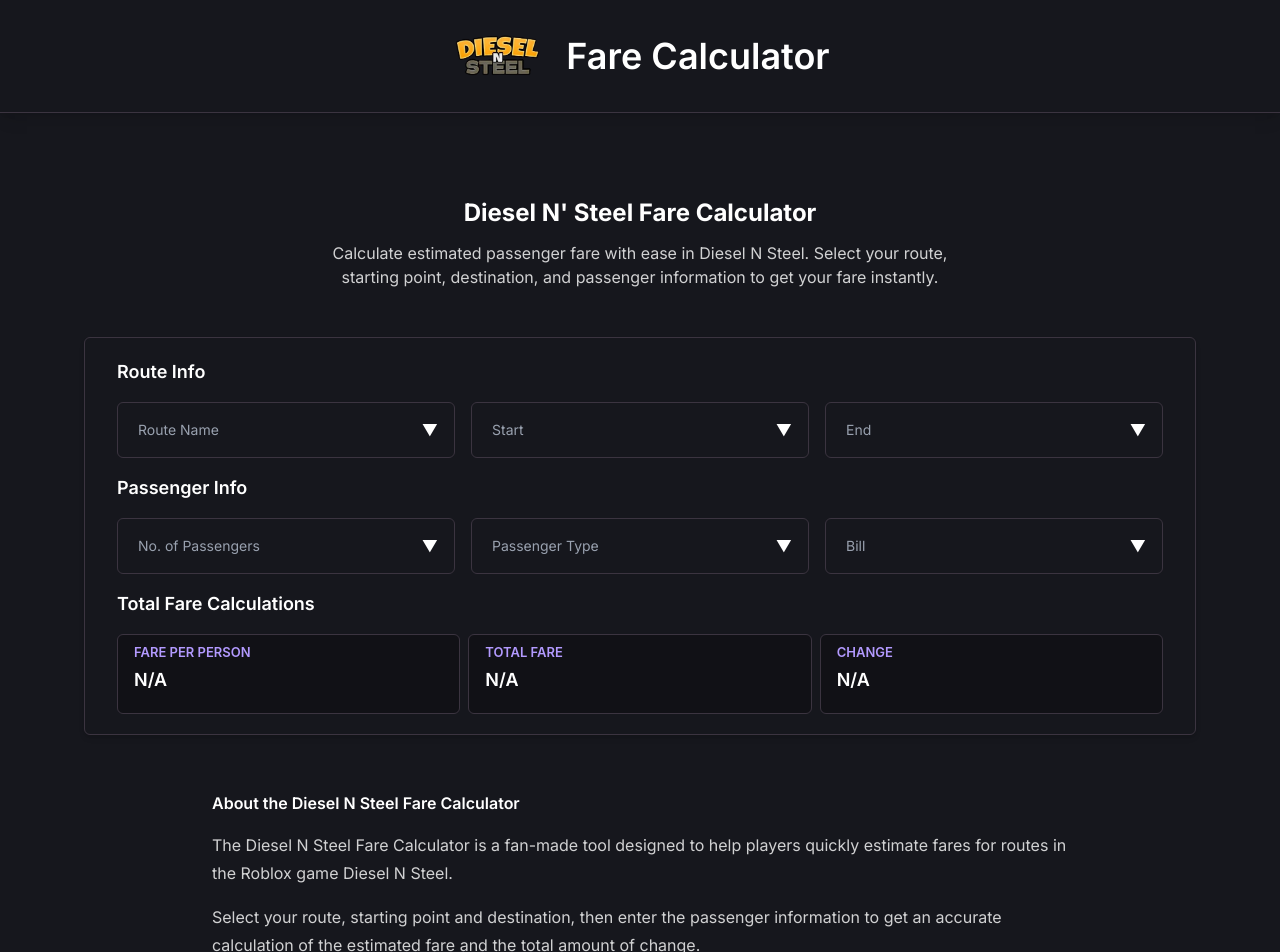
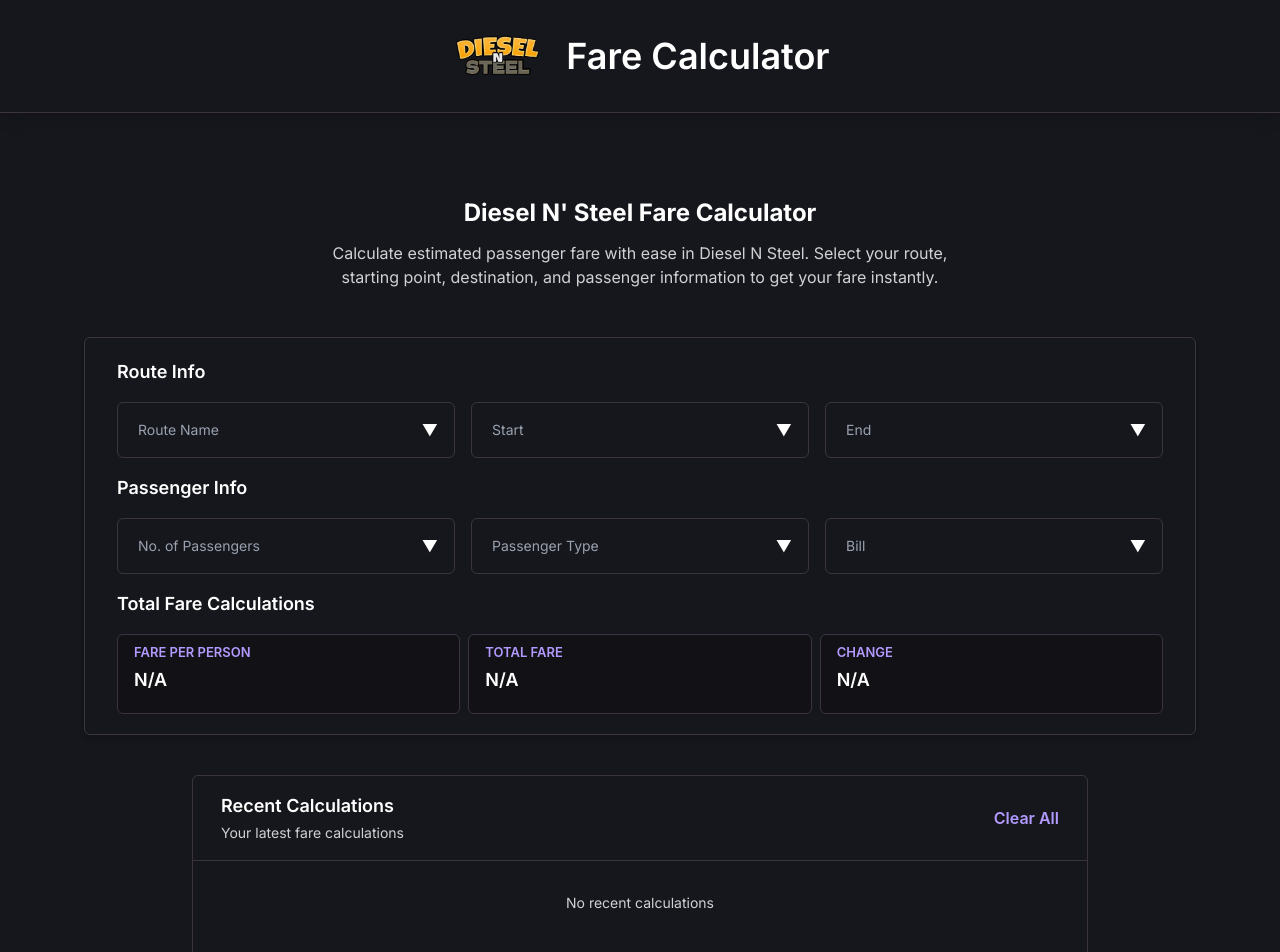
Before and after one commit to k-metra/DNSFareCalculator, a React (Vite) app: page / in a window 1280 px wide. Shown: the top 952 px of the page. Built offline with nearby package versions, Linux system fonts and the light colour scheme.

Commit message:
feat(CalculationHistory)!: implement recent calculation history with functional calculation card display

```diff
--- a/src/App.tsx
+++ b/src/App.tsx
@@ -7,6 +7,8 @@
 import { useSearchParams } from 'react-router-dom';
 
 import { type PassengerType } from "./utils/types";
+import RecentCalculationsTab from './components/recentCalculationsTab.tsx';
+import { clearRecentCalculations, getRecentCalculations, saveRecentCalculation, type RecentCalculation } from './utils/recentCalculations.ts';
 
 function App() {
 
@@ -18,6 +20,8 @@
   const numberOfPassengers = searchParams.get("passengers") ?? undefined;
   const passengerType = searchParams.get("type") ?? undefined;
   const bill = searchParams.get("bill") ?? undefined;
+
+  const [recentCalculations, setRecentCalculations] = useState<RecentCalculation[]>();
 
   const [totalFare, setTotalFare] = useState<string>();
   const [farePerPerson, setFarePerPerson] = useState<string>();
@@ -63,6 +67,41 @@
 
   }, [selectedRoute, selectedStartingPoint, numberOfPassengers, selectedEndingPoint, passengerType, bill]);
 
+  useEffect(() => {
+    const calculations = getRecentCalculations();
+    setRecentCalculations(calculations);
+  }, []);
+
+  useEffect(() => {
+    const allInputsAreComplete = selectedRoute && selectedStartingPoint && selectedEndingPoint && numberOfPassengers && passengerType && bill;
+
+    if (!allInputsAreComplete) return;
+
+
+    const timer = setTimeout(() => {
+      const newCalculation: RecentCalculation = {
+        route: selectedRoute,
+        startingPoint: selectedStartingPoint,
+        endingPoint: selectedEndingPoint,
+        passengerAmount: numberOfPassengers,
+        type: passengerType,
+        bill: bill,
+        farePerPerson: farePerPerson!,
+        totalFare: totalFare!,
+        timestamp: Date.now()
+      };
+
+      saveRecentCalculation(newCalculation);
+
+      setRecentCalculations(getRecentCalculations());
+    }, 3000);
+
+
+    return () => clearTimeout(timer);
+  }, [
+    selectedRoute, selectedStartingPoint, selectedEndingPoint, numberOfPassengers, passengerType, bill
+  ]);
+
   return (
     <>
       <div className="min-h-screen bg-background">
@@ -79,7 +118,6 @@
               Calculate estimated passenger fare with ease in Diesel N Steel. Select your route, starting point, destination, and passenger information to get your fare instantly.
             </p>
           </section>
-
 
           <div className="flex w-full flex-col items-stretch justify-center gap-4 rounded-md border border-border px-4 py-5 shadow-md sm:px-6 md:px-8">
               <h2 className="text-lg font-main font-semibold text-white">Route Info</h2>
@@ -192,6 +230,23 @@
               </fieldset>
           </div>
 
+          <RecentCalculationsTab
+
+                    calculations={recentCalculations ?? []}
+                    onSelect={(calculation) => {
+                      handleChange("route", calculation.route);
+                      handleChange("start", calculation.startingPoint);
+                      handleChange("end", calculation.endingPoint);
+                      handleChange("passengers", String(calculation.passengerAmount));
+                      handleChange("type", calculation.type);
+                      handleChange("bill", calculation.bill);
+                    }}
+                    onClear={() => {
+                      clearRecentCalculations();
+                      setRecentCalculations([]);
+                    }}
+          />
+
 
           <section className="mx-auto mt-2 max-w-4xl px-5 py-12">
               <h2 className="font-main text-1xl font-semibold text-white">About the Diesel N Steel Fare Calculator</h2>
```
